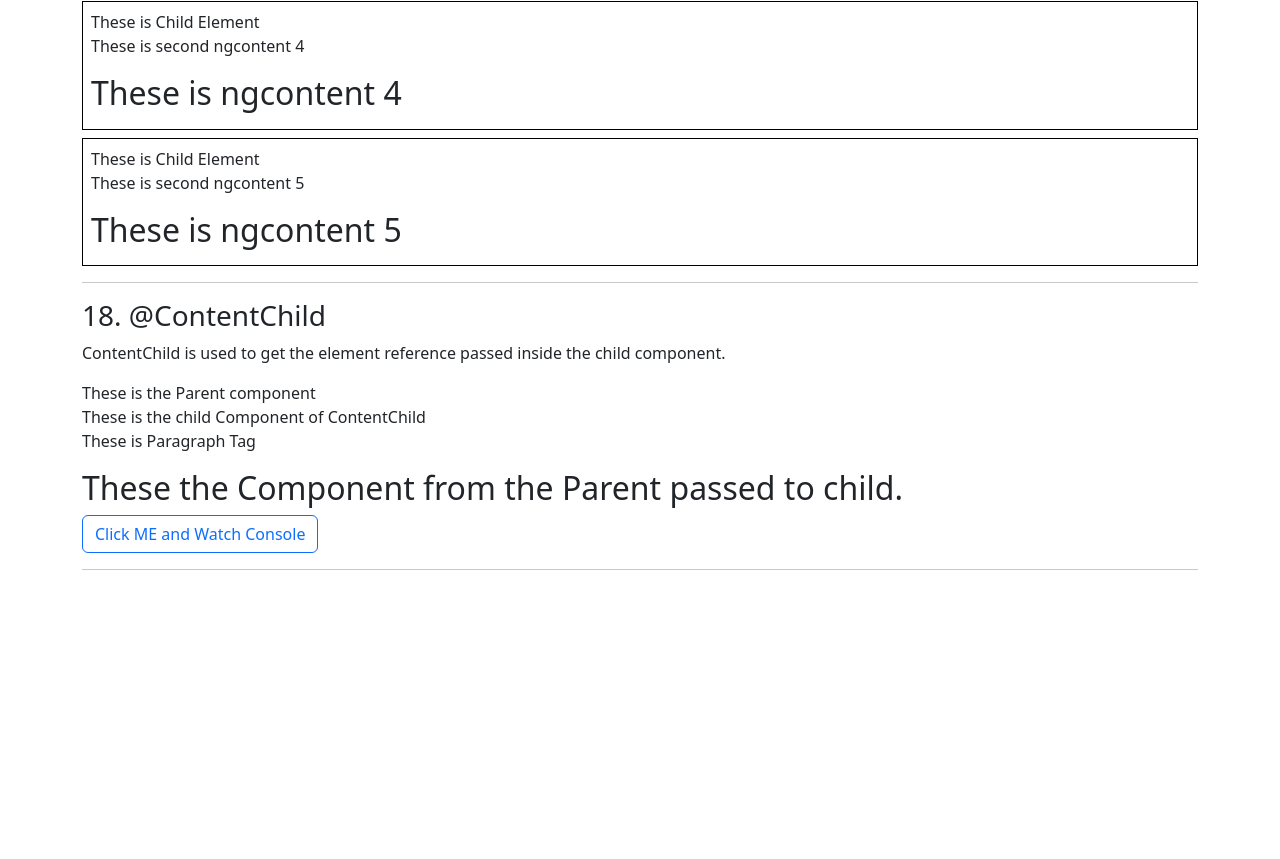
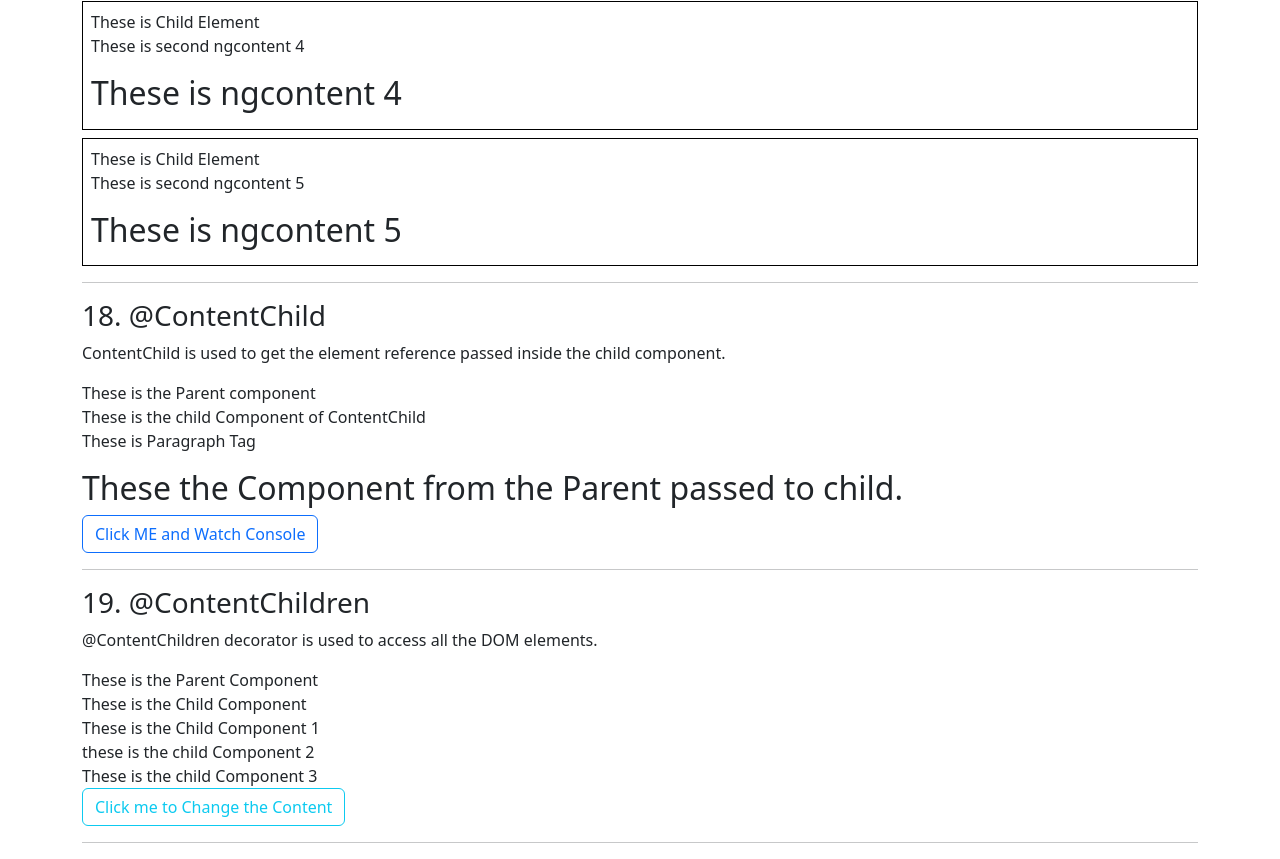
Before and after one commit to PrathameshSystenics/Angular_Tutorial, an Angular app in the folder AngularTut/: page / in a window 1280 px wide. Shown: the part 8816-9675 px from the top of the page. Before the commit the page ends 9402 px from the top, so only its background shows below. Built offline with nearby package versions, Linux system fonts and the light colour scheme.

Commit message:
contentChildren Tutorial

```diff
--- a/AngularTut/src/app/app.component.html
+++ b/AngularTut/src/app/app.component.html
@@ -77,4 +77,8 @@
   <h3 class="mt-3">18. &commat;ContentChild</h3>
   <contentchildcomp/>
   <hr>
+
+  <h3 class="mt-3">19. &commat;ContentChildren</h3>
+  <contentchildren/>
+  <hr>
 </div>
--- a/AngularTut/src/app/app.module.ts
+++ b/AngularTut/src/app/app.module.ts
@@ -35,6 +35,8 @@ import { NgcontentcompComponent } from './ngcontentcomp/ngcontentcomp.component'
 import { ChildcontentComponent } from './ngcontentcomp/childcontent/childcontent.component';
 import { ContentchildcompComponent } from './contentchildcomp/contentchildcomp.component';
 import { ChildtutorialComponent } from './contentchildcomp/childtutorial/childtutorial.component';
+import { ContentchildrenComponent } from './contentchildren/contentchildren.component';
+import { ChildchildrenComponent } from './contentchildren/childchildren/childchildren.component';
 
 @NgModule({
   declarations: [
@@ -69,7 +71,9 @@ import { ChildtutorialComponent } from './contentchildcomp/childtutorial/childtu
     NgcontentcompComponent,
     ChildcontentComponent,
     ContentchildcompComponent,
-    ChildtutorialComponent
+    ChildtutorialComponent,
+    ContentchildrenComponent,
+    ChildchildrenComponent
   ],
   imports: [
     BrowserModule,
--- /dev/null
+++ b/AngularTut/src/app/contentchildren/childchildren/childchildren.component.html
@@ -0,0 +1,10 @@
+<div>
+  These is the Child Component
+
+  <!-- Showing the multiple contents -->
+  <ng-content></ng-content>
+
+  <button class="btn btn-outline-info" (click)="onbuttonClick()">
+    Click me to Change the Content
+  </button>
+</div>
--- /dev/null
+++ b/AngularTut/src/app/contentchildren/childchildren/childchildren.component.ts
@@ -0,0 +1,19 @@
+import { Component, ContentChildren, ElementRef, QueryList } from '@angular/core';
+
+@Component({
+  selector: 'app-childchildren',
+  templateUrl: './childchildren.component.html',
+})
+export class ChildchildrenComponent {
+
+  // ContentChildren to get the parent passed component
+  @ContentChildren("divbox")
+  divboxes: QueryList<ElementRef> = undefined as any;
+
+
+  onbuttonClick() {
+    this.divboxes.forEach((item, index) => {
+      (item.nativeElement as HTMLDivElement).innerHTML = "You changed the Content of these element =>" + (index + Number(1))
+    })
+  }
+}
--- /dev/null
+++ b/AngularTut/src/app/contentchildren/contentchildren.component.html
@@ -0,0 +1,20 @@
+<p>
+  &commat;ContentChildren decorator is used to access all the DOM elements.
+</p>
+
+
+<div>
+  These is the Parent Component
+  <!-- Passing the div as the multiple with same selector -->
+  <app-childchildren>
+    <div #divbox>
+      These is the Child Component 1
+    </div>
+    <div #divbox>
+      these is the child Component 2
+    </div>
+    <div #divbox>
+      These is the child Component 3
+    </div>
+  </app-childchildren>
+</div>
```
Also changed, not shown: AngularTut/src/app/contentchildren/contentchildren.component.ts (added, +9 -0 lines).
